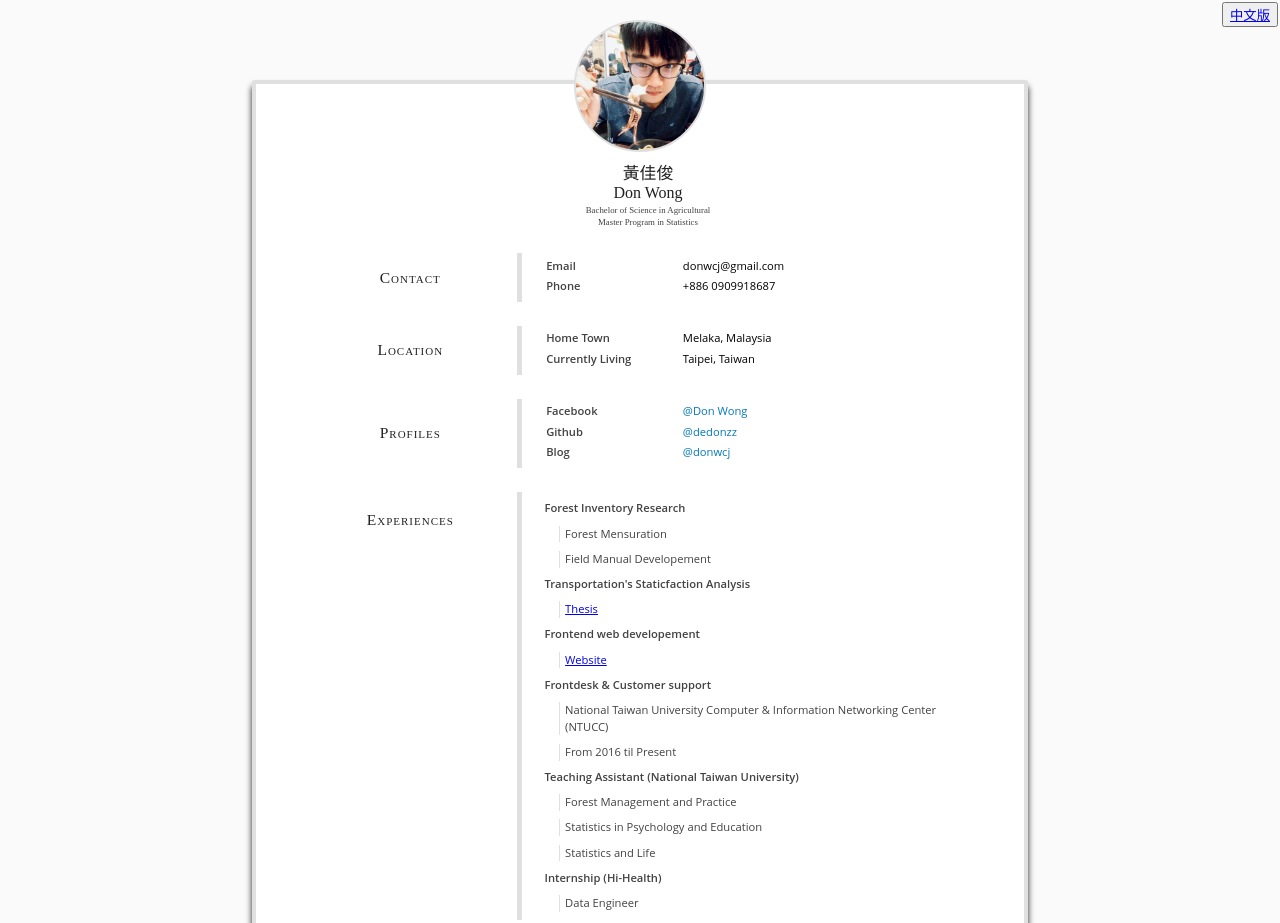
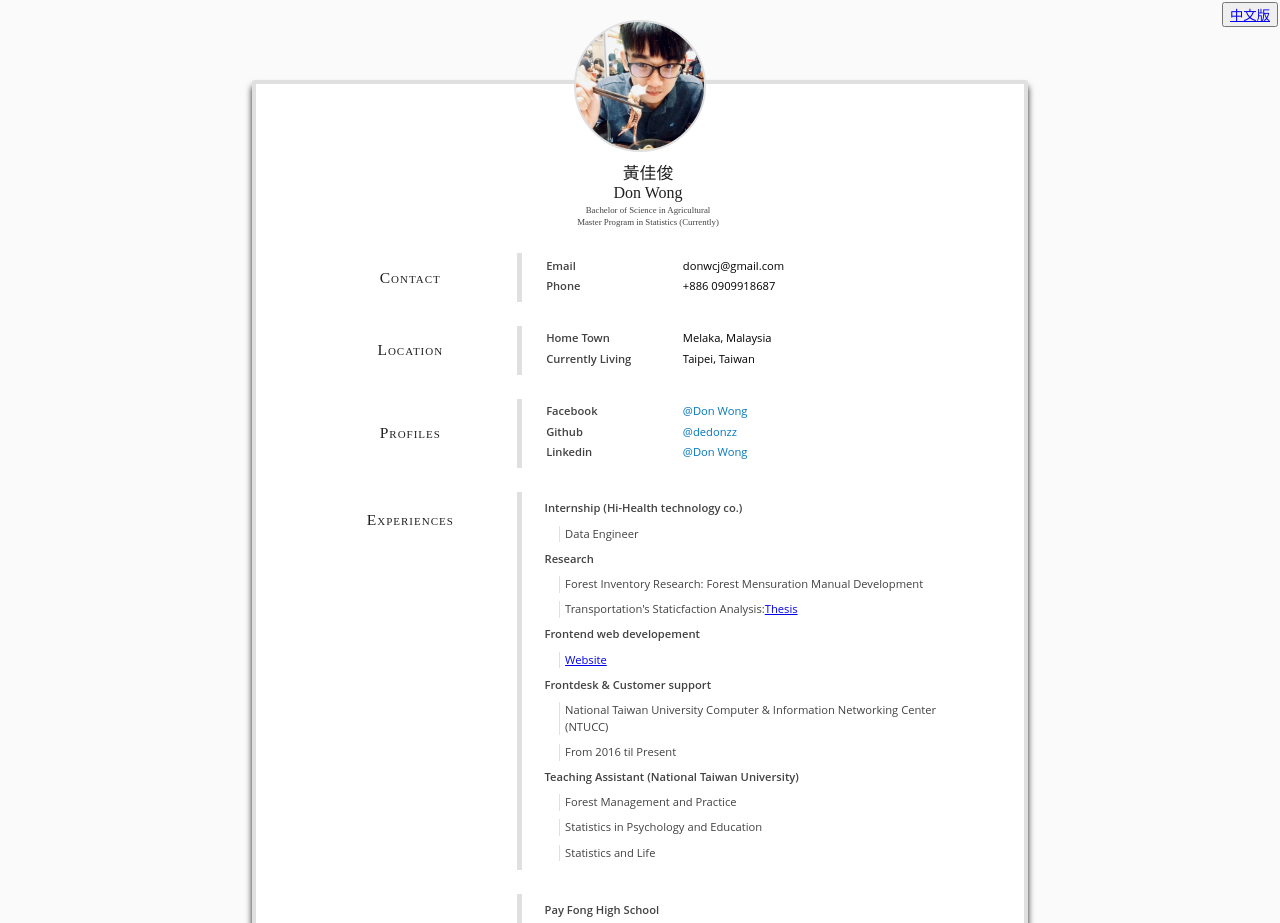
Before and after one commit to dedonzz/dedonzz.github.io, a plain HTML site: page index.html in a window 1280 px wide. Shown: the top 923 px of the page. Drawn offline with Linux system fonts and the light colour scheme.

Commit message:
Update index.html

```diff
--- a/index.html
+++ b/index.html
@@ -24,7 +24,7 @@
                         </p>
                         <p>Don Wong</p>
                         <p class="subtitle">Bachelor of Science in Agricultural</p>
-                        <p class="subtitle">Master Program in Statistics</p>
+                        <p class="subtitle">Master Program in Statistics (Currently)</p>
                     </div>
                 </div>
             </header>
@@ -86,9 +86,9 @@
                                 </li>
                             </ul>
                             <ul>
-                                <li>Blog</li>
+                                <li>Linkedin</li>
                                 <li>
-                                    <a href="https://donwcj.blogspot.com/" target="_blank">@donwcj</a>
+                                    <a href="https://www.linkedin.com/in/don-wong-516b20148/" target="_blank">@Don Wong</a>
                                 </li>
                             </ul>
                         </div>
@@ -100,11 +100,11 @@
                             Experiences
                         </div>
                         <div class="content-text work-listing education-listing">
-                            <p class="heading">Forest Inventory Research </p>
-                            <p class="highlight">Forest Mensuration</p>
-                            <p class="highlight">Field Manual Developement</p>
-                            <p class="heading">Transportation's Staticfaction Analysis </p>
-                            <p class="highlight"><a href="http://tiny.cc/DonThesis">Thesis</a></p>
+                            <p class="heading">Internship (Hi-Health technology co.)</p>
+                            <p class="highlight">Data Engineer</p>
+                            <p class="heading">Research</p>
+                            <p class="highlight">Forest Inventory Research: Forest Mensuration Manual Development</p>
+                            <p class="highlight">Transportation's Staticfaction Analysis:<a href="http://tiny.cc/DonThesis">Thesis</a></p>
                             <p class="heading">Frontend web developement</p>
                             <p class="highlight"><a href="http://course.cc.ntu.edu.tw/201707/index.html">Website</a></p>
                             <p class="heading">Frontdesk & Customer support</p>
@@ -114,8 +114,6 @@
                             <p class="highlight">Forest Management and Practice</p>
                             <p class="highlight">Statistics in Psychology and Education</p>
                             <p class="highlight">Statistics and Life</p>
-                            <p class="heading">Internship (Hi-Health)</p>
-                            <p class="highlight">Data Engineer</p>
                         </div>
                     </div>
                 </section>
```
